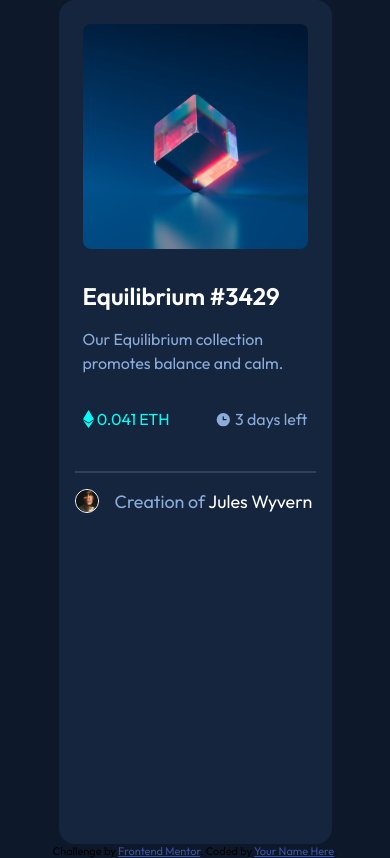
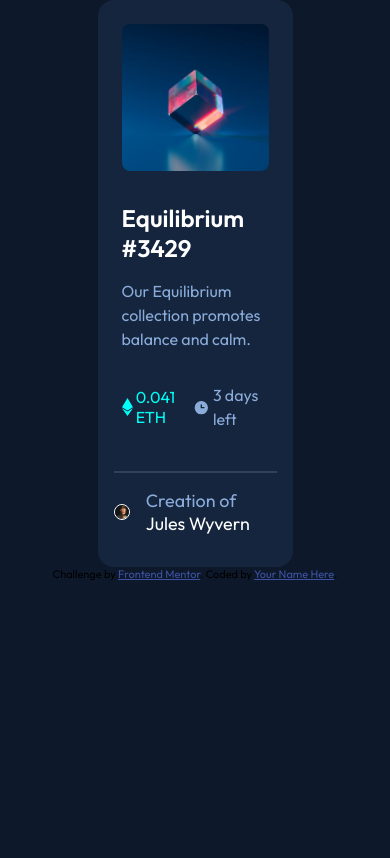
Before and after one commit to Tamma-alt/nft-preview-card-component-main, a plain HTML site: page index.html in a window 390 px wide. Drawn offline with Linux system fonts and the light colour scheme.

```diff
--- a/styles.css
+++ b/styles.css
@@ -147,3 +147,14 @@
 .attribution a {
   color: hsl(228, 45%, 44%);
 }
+
+
+/* medium and large screen sizes */
+
+.card {
+  width: 50%;
+  height: auto;
+
+  padding: 1rem;
+  font-family: "Outfit", sans-serif;
+}
```
